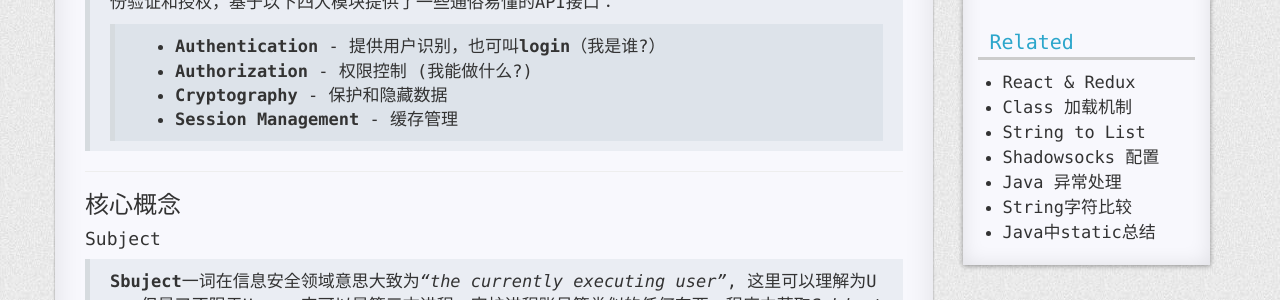
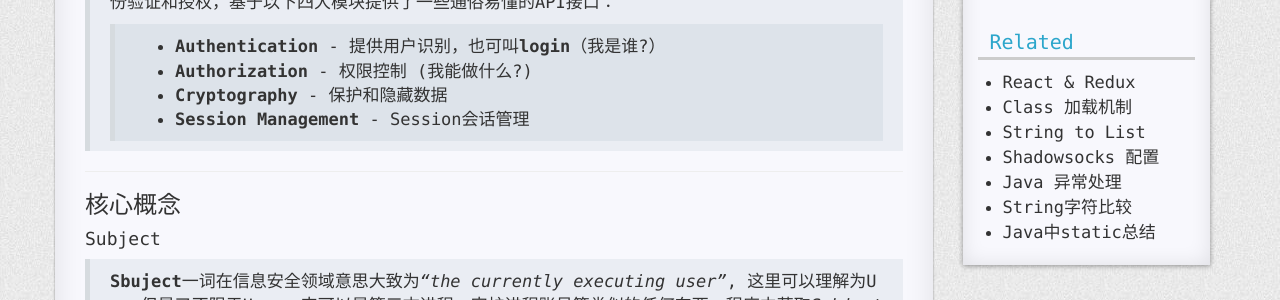
Before and after one commit to dengkaidi/dengkaidi.github.io, a Jekyll site: the page built from _posts/2018-09-13-shiro.md, in a window 1280 px wide. Shown: the part 341-641 px from the top of the page. Built offline with Jekyll 4.4.1, drawn with Linux system fonts in a browser that asks for light colours; nearby versions of some CDN libraries; comment, search, counter and statistics services are not loaded; a style sheet for code colours, icons or effects is not loaded.

Commit message:
update 2018-09-13-shiro.md

```diff
--- a/_posts/2018-09-13-shiro.md
+++ b/_posts/2018-09-13-shiro.md
@@ -1,9 +1,9 @@
 ---
-title: Shiro权限管理
+category: Dundee
 layout: post
 tags:
   - Java
-category: Dundee
+title: Shiro权限管理
 ---
 
 * TOC
@@ -14,7 +14,7 @@ category: Dundee
 >>- **Authentication** - 提供用户识别，也可叫**login**（我是谁?）
 - **Authorization** - 权限控制 (我能做什么?)
 - **Cryptography** - 保护和隐藏数据
-- **Session Management** - 缓存管理
+- **Session Management** - Session会话管理
 
 ------------
 
```
